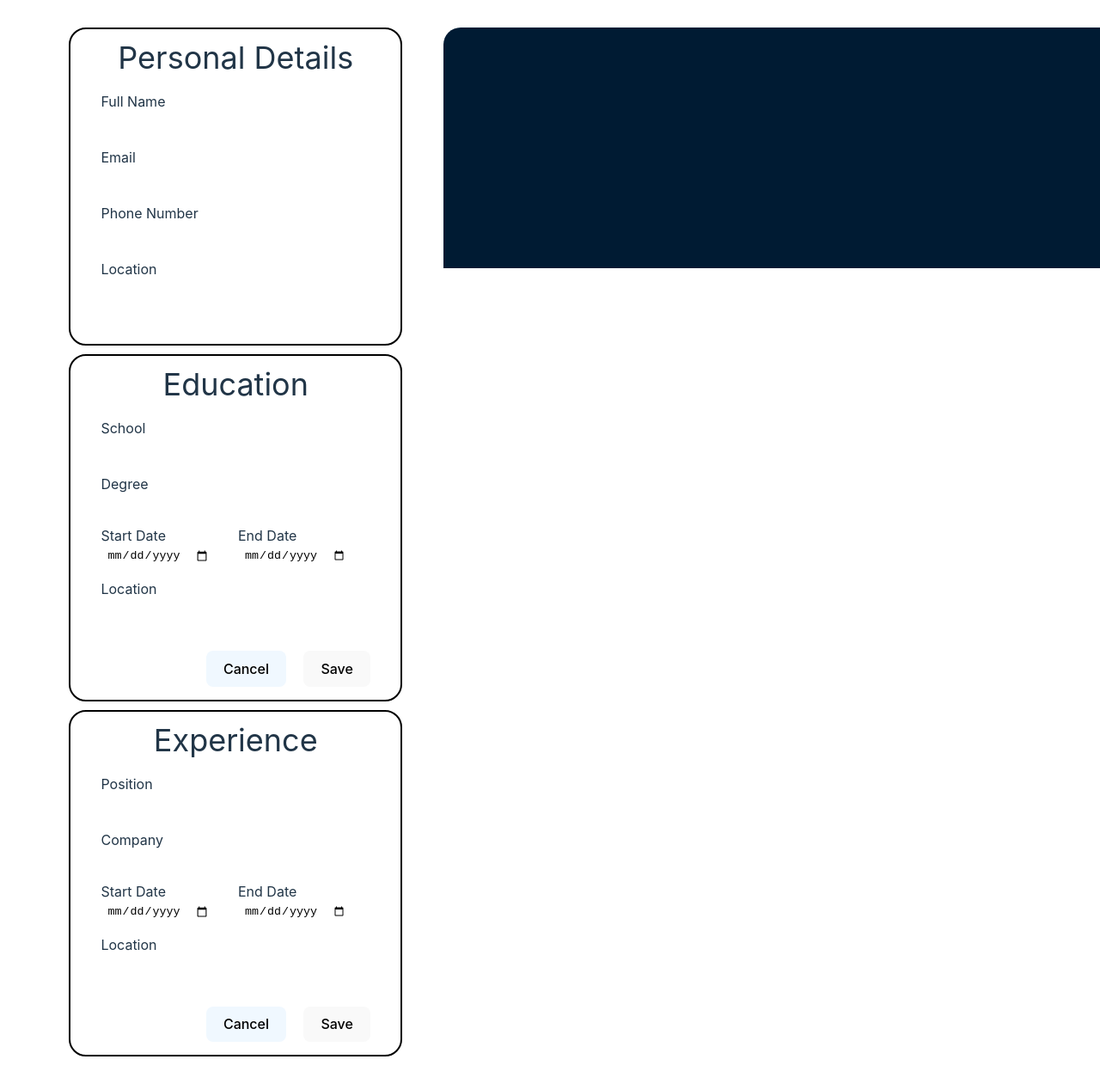
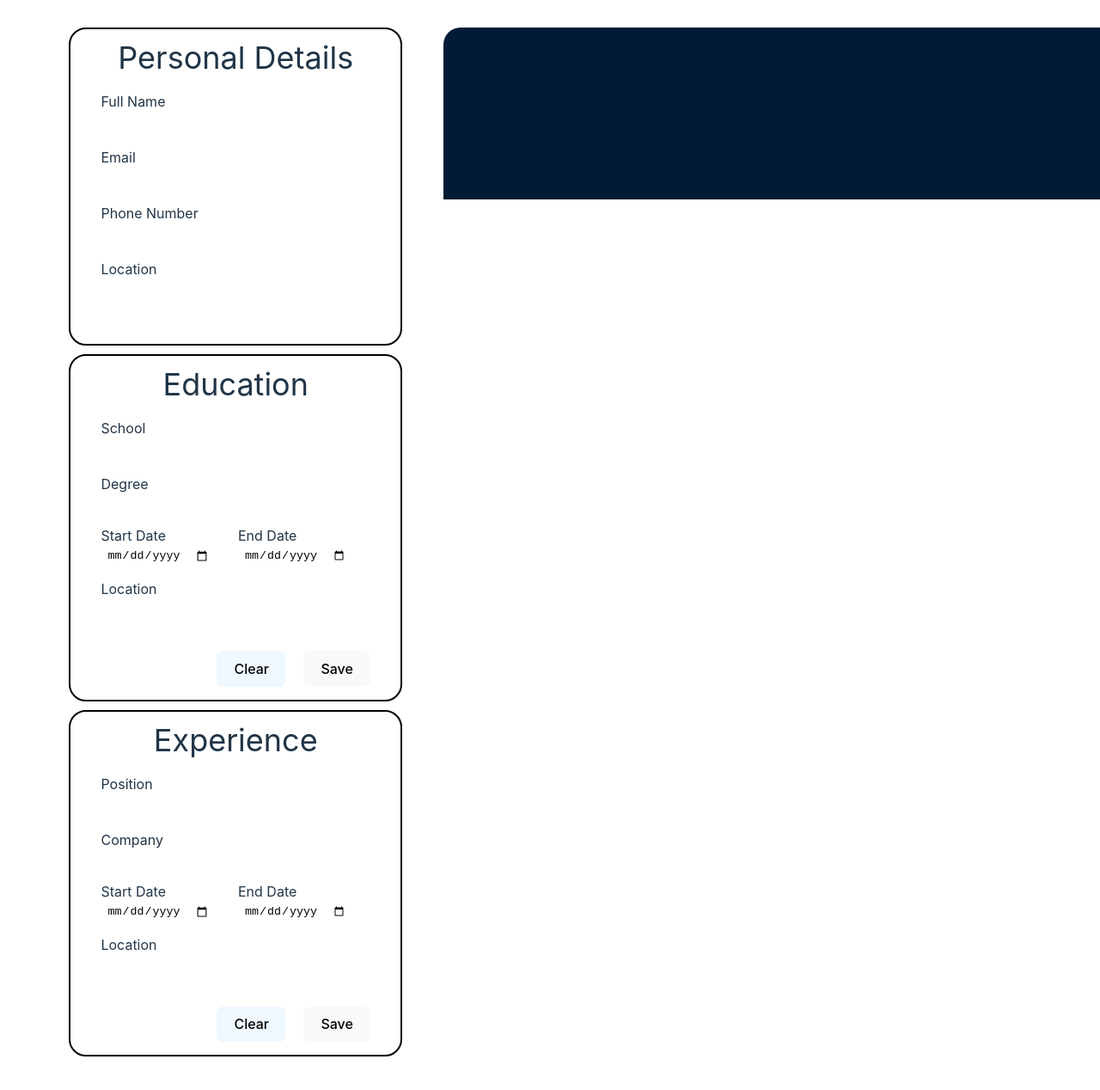
Before and after one commit to julianchso/odin-CV-application, a React (Vite) app: page / in a window 1280 px wide. Shown: the top 1268 px of the page at 86% size. Built offline with nearby package versions, Linux system fonts and the light colour scheme.

Commit message:
update files before trying to lift state up

```diff
--- a/src/App.jsx
+++ b/src/App.jsx
@@ -1,11 +1,11 @@
 import { useState } from 'react';
 import './App.css';
 import InputPersonal from './components/InputPersonal';
+import InputExperience from './components/InputExperience';
 import InputEducation from './components/InputEducation';
-import InputExperience from './components/InputExperience';
 import OutputPersonal from './components/OutputPersonal';
-import { FontAwesomeIcon } from '@fortawesome/react-fontawesome';
-import { icon } from '@fortawesome/fontawesome-svg-core';
+import OutputExperience from './components/OutputExperience';
+import OutputEducation from './components/outputEducation';
 
 function App() {
   const [input, setInput] = useState([]);
@@ -40,6 +40,10 @@ function App() {
             ></OutputPersonal>
           </div>
         </div>
+        <div>
+          <div className='outputExperience'></div>
+          <div className='outputEducation'></div>
+        </div>
       </div>
     </>
   );
--- a/src/components/InputEducation.jsx
+++ b/src/components/InputEducation.jsx
@@ -1,15 +1,16 @@
 import { useState } from 'react';
 import './input.css';
 import { v4 as uuidv4 } from 'uuid';
+import exampleData from './exampleData';
 
 function InputEducation() {
-  const [education, setEducation] = useState([]);
+  const [education, setEducation] = useState(exampleData.education);
   const [educationList, setEducationList] = useState([]);
 
   const onChange = (e) => {
     const { name, value } = e.target;
     setEducation({ ...education, [name]: value });
-    console.log(`${name}: ${value}`);
+    // console.log(`${name}: ${value}`);
   };
 
   const addEducation = () => {
@@ -21,18 +22,14 @@ function InputEducation() {
       location: education.location,
       id: uuidv4(),
     };
+
     setEducationList([...educationList, educationNew]);
     clear();
   };
 
   const clear = () => {
-    setEducation({
-      school: '',
-      degree: '',
-      startDate: '',
-      endDate: '',
-      location: '',
-    });
+    console.log(education);
+    setEducation(exampleData.education);
   };
 
   console.log(educationList);
@@ -100,11 +97,11 @@ function InputEducation() {
         <div className='formBtnContainer'>
           <button
             type='button'
-            className='cancelBtn'
+            className='clearBtn'
             onClick={clear}
             onSubmit={(e) => e.preventDefault}
           >
-            Cancel
+            Clear
           </button>
           <button
             type='button'
--- a/src/components/InputExperience.jsx
+++ b/src/components/InputExperience.jsx
@@ -56,8 +56,8 @@ function InputExperience() {
           </div>
         </div>
         <div className='formBtnContainer'>
-          <button type='button' className='cancelBtn'>
-            Cancel
+          <button type='button' className='clearBtn'>
+            Clear
           </button>
           <button
             type='button'
--- /dev/null
+++ b/src/components/OutputExperience.jsx
@@ -0,0 +1,7 @@
+import PropTypes from 'prop-types';
+import './output.css';
+import InputExperience from './InputEducation';
+
+function OutputExperience() {}
+
+export default OutputExperience;
--- /dev/null
+++ b/src/components/exampleData.js
@@ -0,0 +1,21 @@
+import { v4 as uuidv4 } from 'uuid';
+
+const exampleData = {
+  personalInfo: {
+    fullName: 'John Doe',
+    email: 'john.doe@gmail.com',
+    phone: '0118 999 881 999 119 725 3',
+    location: 'London, UK',
+  },
+
+  education: {
+    school: '',
+    degree: '',
+    startDate: '',
+    endDate: '',
+    location: '',
+    id: uuidv4(),
+  },
+};
+
+export default exampleData;
--- a/src/components/input.css
+++ b/src/components/input.css
@@ -47,7 +47,7 @@ input {
   margin-left: 20px;
 }
 
-.cancelBtn {
+.clearBtn {
   background-color: aliceblue;
   color: #000;
 }
--- a/src/components/output.css
+++ b/src/components/output.css
@@ -19,7 +19,7 @@
 }
 
 .personalInfoContainer {
-  height: 200px;
+  height: 120px;
   width: 800px;
   color: #fff;
   background-color: #001b33;
--- a/src/index.css
+++ b/src/index.css
@@ -18,6 +18,7 @@ a {
   color: #646cff;
   text-decoration: inherit;
 }
+
 a:hover {
   color: #535bf2;
 }
```
Also changed, not shown: src/components/OutputEducation.jsx (added, +7 -0 lines).
